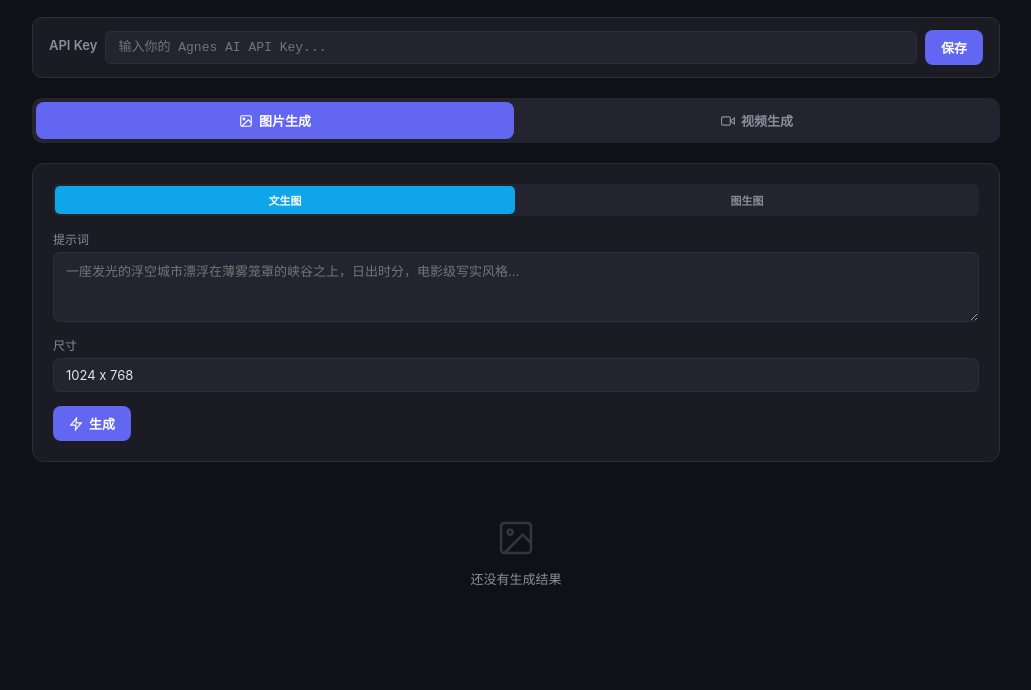
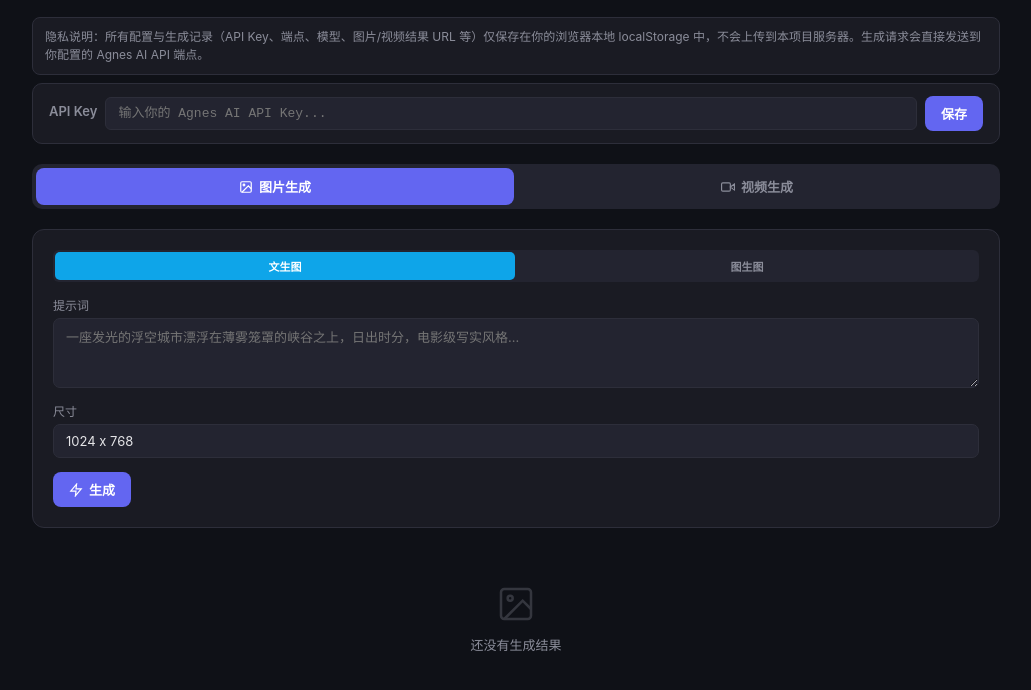
Before and after one commit to qmzz/Agnes-AI-Studio, a plain HTML site: page index.html in a window 1280 px wide. Shown: the part 68-758 px from the top of the page, without its empty margins (124-1155 px from the left). Drawn offline with Linux system fonts and the light colour scheme.

Commit message:
docs: update readme and show privacy notice

```diff
--- a/index.html
+++ b/index.html
@@ -14,6 +14,7 @@ header{display:flex;align-items:center;justify-content:space-between;padding:16p
 .logo{font-size:18px;font-weight:700;display:flex;align-items:center;gap:10px}
 .logo .dot{width:10px;height:10px;border-radius:50%;background:var(--accent)}
 .header-actions{display:flex;align-items:center;gap:8px}
+.privacy-note{font-size:12px;line-height:1.5;color:var(--text-dim);margin-bottom:8px;padding:10px 12px;background:var(--bg-card);border:1px solid var(--border);border-radius:8px}
 .api-key-bar{display:flex;align-items:center;gap:8px;margin-bottom:20px;padding:12px 16px;background:var(--bg-card);border:1px solid var(--border);border-radius:10px}
 .api-key-bar label{font-size:13px;font-weight:600;white-space:nowrap;color:var(--text-dim)}
 .api-key-bar input{flex:1;background:var(--bg-input);border:1px solid var(--border);border-radius:6px;padding:8px 12px;color:var(--text);font-size:13px;font-family:monospace}
@@ -91,6 +92,7 @@ label{display:block;font-size:12px;font-weight:500;color:var(--text-dim);margin-
 </button>
 </div>
 </header>
+<div class="privacy-note">隐私说明：所有配置与生成记录（API Key、端点、模型、图片/视频结果 URL 等）仅保存在你的浏览器本地 localStorage 中，不会上传到本项目服务器。生成请求会直接发送到你配置的 Agnes AI API 端点。</div>
 <div class="api-key-bar">
 <label>API Key</label>
 <input type="password" id="apiKeyInput" placeholder="输入你的 Agnes AI API Key...">
```
Also changed, not shown: README.md.
